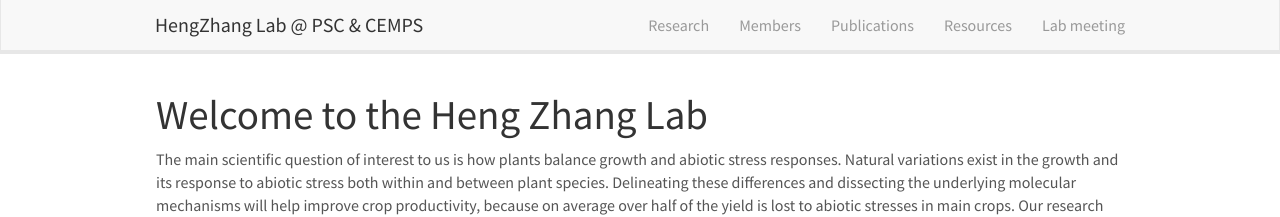
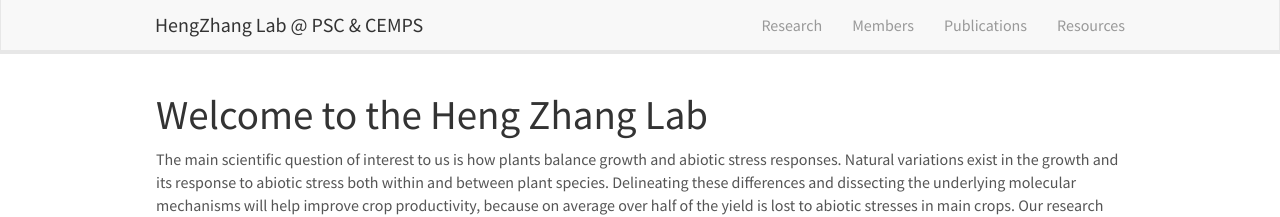
Before and after one commit to hengzhanglab/hengzhanglab.github.io, a Jekyll site: the page built from _pages/home.md, in a window 1280 px wide. Shown: the top 217 px of the page. Built offline with Jekyll 4.4.1, drawn with Linux system fonts in a browser that asks for light colours; nearby versions of some CDN libraries.

Commit message:
Update header.html

```diff
--- a/_includes/header.html
+++ b/_includes/header.html
@@ -16,7 +16,6 @@
 		<li><a href="{{ site.url }}{{ site.baseurl }}/members">Members</a></li>
 		<li><a href="{{ site.url }}{{ site.baseurl }}/publications">Publications</a></li>
 		<li><a href="{{ site.url }}{{ site.baseurl }}/resources">Resources</a></li>
-                <li><a href="{{ site.url }}{{ site.baseurl }}/labmeeting">Lab meeting</a></li>
 	  </ul>
 	</div>
   </div>
```
